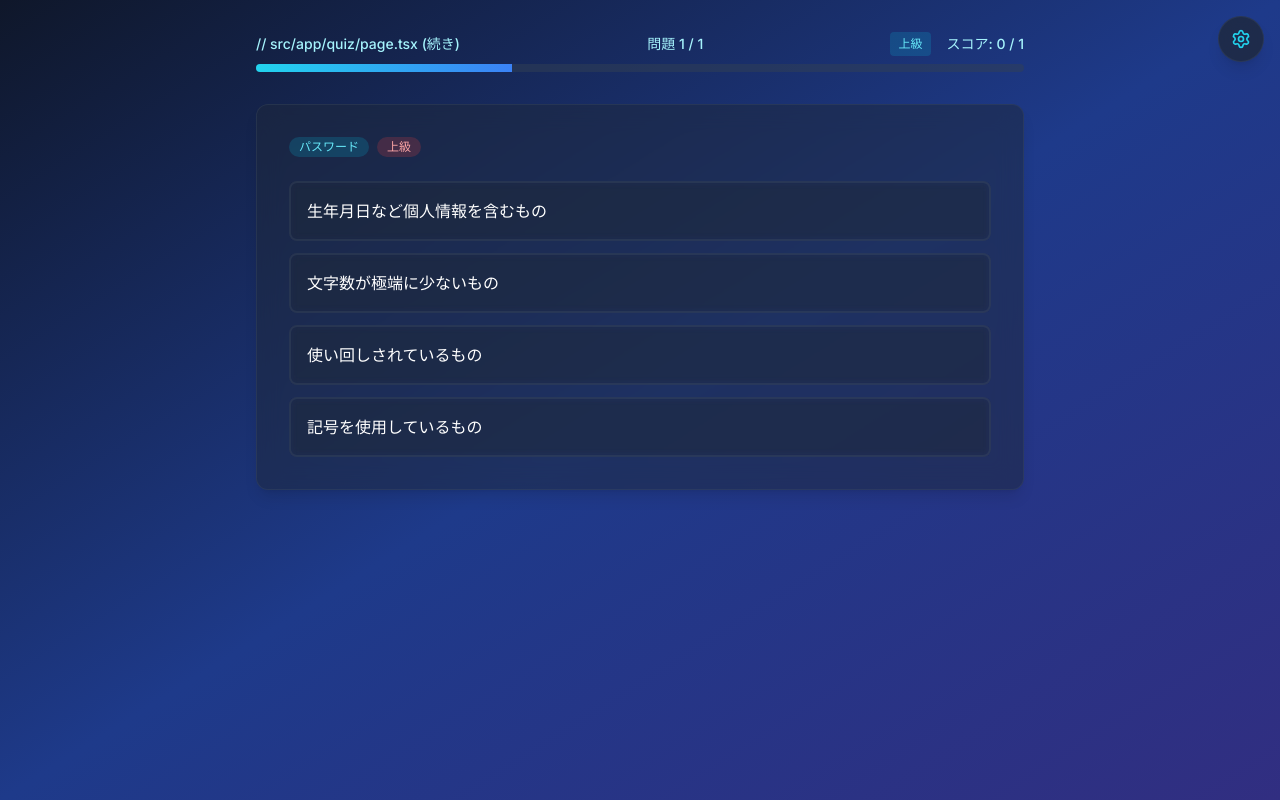
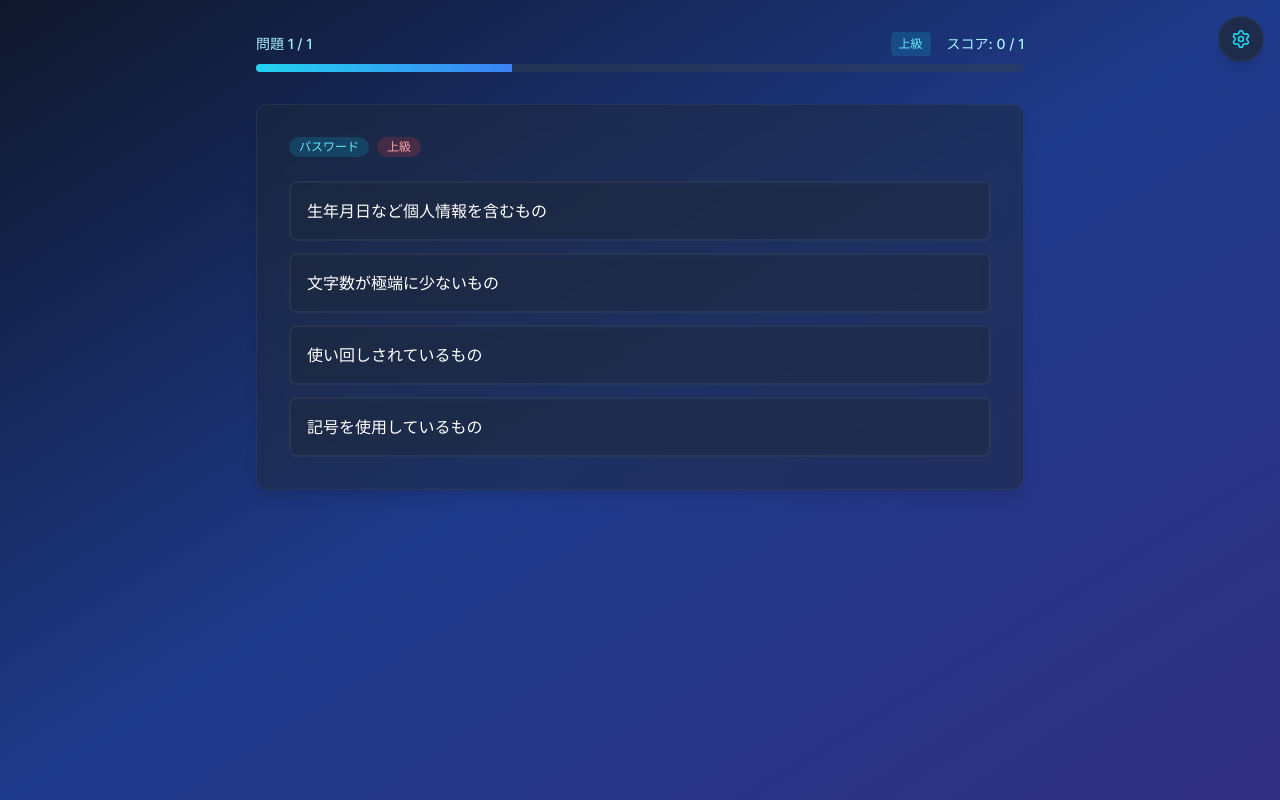
Before and after one commit to Juna1013/security-quiz-app, a Next.js app: page /quiz in a window 1280 px wide. Built offline with nearby package versions, Linux system fonts and the light colour scheme.

Commit message:
コメントの修正

```diff
--- a/src/app/quiz/page.tsx
+++ b/src/app/quiz/page.tsx
@@ -140,7 +140,7 @@ function QuizContent() {
         <div className={`flex justify-between items-center mb-2 text-sm font-medium ${
           theme === 'light' ? 'text-blue-700' : 'text-cyan-200'
         }`}>
-          // src/app/quiz/page.tsx (続き)
+          { /* src/app/quiz/page.tsx (続き) */}
         <span>{t('quiz.question')} {quizState.currentQuestionIndex + 1} / {quizState.answeredQuestions.length + 1}</span>
         <div className="flex items-center gap-4">
           <span className={`px-2 py-1 rounded text-xs ${
```
Lines whose indentation alone changed are shown as unchanged.
